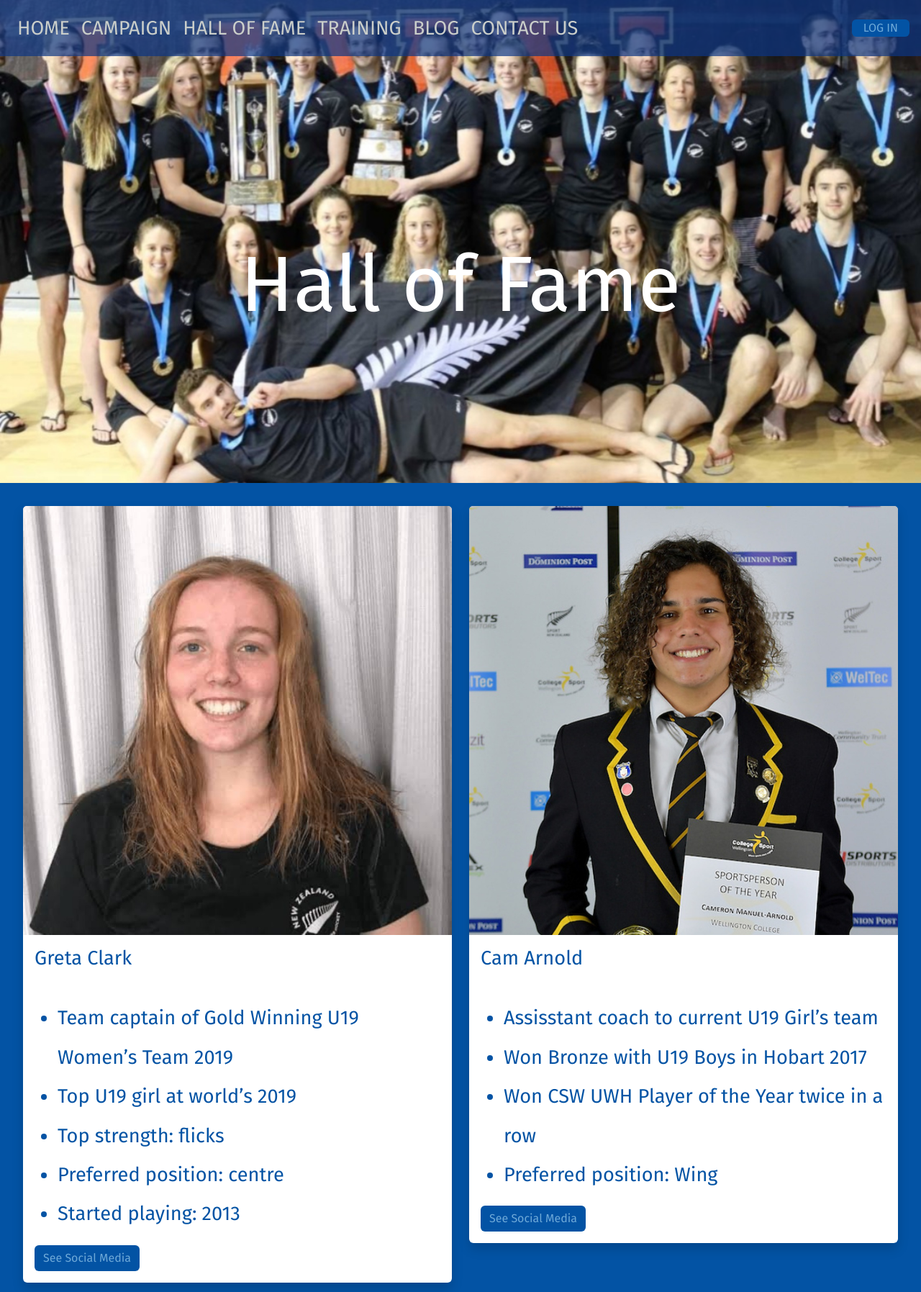
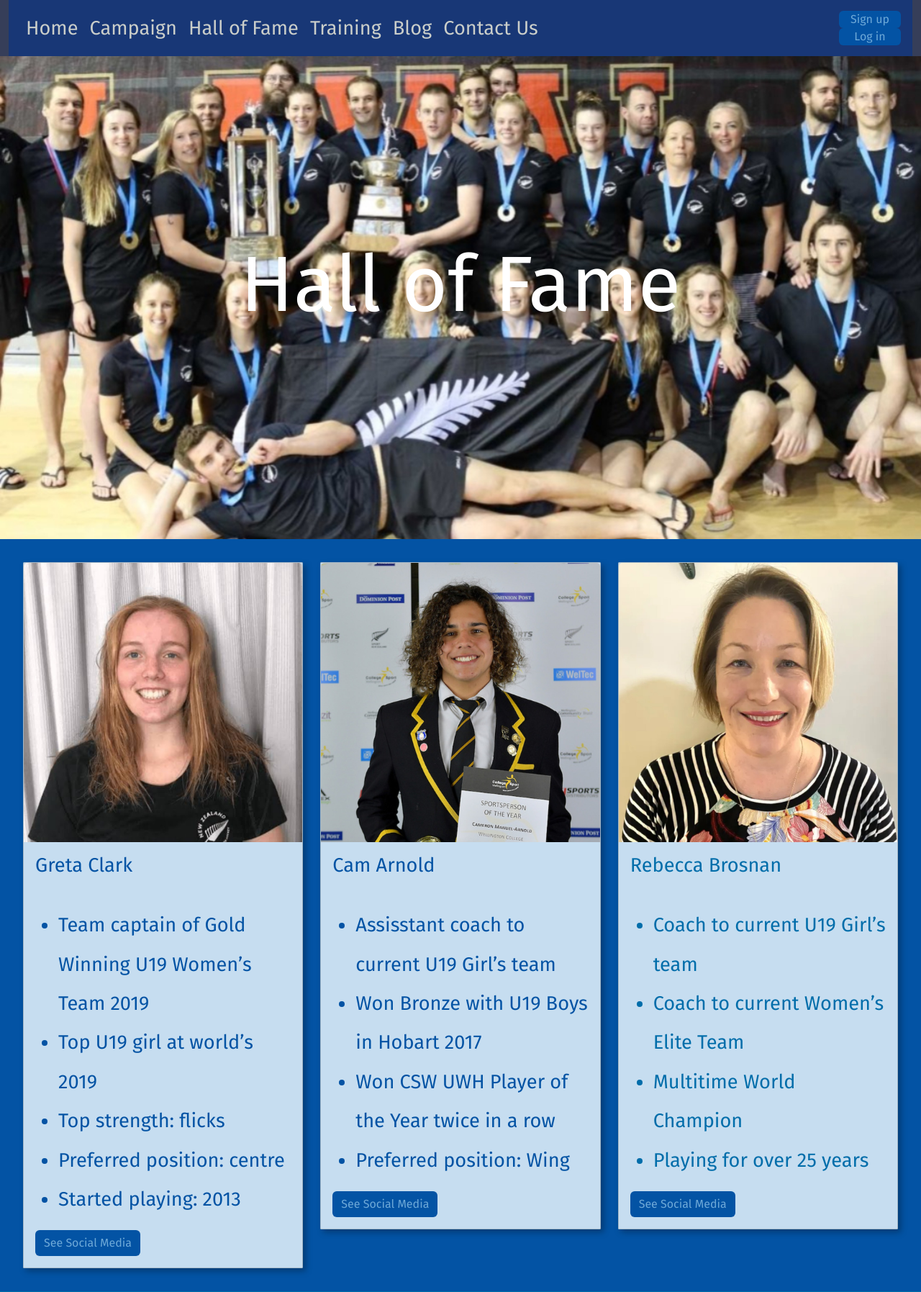
Before and after one commit to lilioconnell/u19uwhwebsite, a Flask app: page /halloffame in a window 1280 px wide. Shown: the top 1795 px of the page at 72% size. Run offline with Flask 3, Linux system fonts and the light colour scheme.

Commit message:
Updates to login capabilities

```diff
--- a/server.py
+++ b/server.py
@@ -1,9 +1,11 @@
-from flask import Flask, render_template, request, redirect, url_for
+from flask import Flask, render_template, request, redirect, url_for, session
 from db_function import run_search_query_tuples, run_commit_query
 from datetime import datetime
 
 app = Flask(__name__)
+app.secret_key = "ertyuiop"
 db_path = 'data/pasta_db.sqlite'
+
 
 @app.template_filter()
 def date(sqlite_dt):
@@ -11,17 +13,21 @@ def date(sqlite_dt):
     x = datetime.strptime(sqlite_dt, '%Y-%m-%d %H:%M:%S')
     return x.strftime('%a %d %b %y %H:%M')
 
+
 @app.route('/')
 def index():
     return render_template("index.html")
+
 
 @app.route('/campaign')
 def campaign():
     return render_template("campaign.html")
 
+
 @app.route('/halloffame')
 def halloffame():
-        return render_template("halloffame.html")
+    return render_template("halloffame.html")
+
 
 @app.route('/training')
 def training():
@@ -31,6 +37,7 @@ def training():
 @app.route('/contact')
 def contact():
     return render_template("contact.html")
+
 
 @app.route('/blog')
 def blog():
@@ -44,7 +51,8 @@ def blog():
     print(result)
     return render_template("blog.html", blog=result)
 
-@app.route('/blog_cud')
+
+@app.route('/blog_cud', methods=["GET", "POST"])
 def blog_cud():
     # collect data from the web address
     data = request.args
@@ -56,7 +64,7 @@ def blog_cud():
     # have an id and a task key
     if request.method == "GET":
         if data['task'] == 'delete':
-            sql = "delete from blog where blog_id =?"
+            sql = "delete from blog where blog_id = ?"
             values_tuple = (data['id'],)
             result = run_commit_query(sql, values_tuple, db_path)
             return redirect(url_for('blog'))
@@ -70,7 +78,8 @@ def blog_cud():
                                    id=data['id'],
                                    task=data['task'])
         elif data['task'] == 'add':
-            temp = {'title':'Test Title', 'content':'Test Content'}
+            temp = {'title': 'Test Title', 'content': 'Test Content'}
+            temp = {}
             return render_template("blog_cud.html",
                                    id=0,
                                    task=data['task'],
@@ -81,23 +90,56 @@ def blog_cud():
     elif request.method == "POST":
         # collected form information
         f = request.form
-        print(f)
+        # print(f)
         if data['task'] == 'add':
             # add the new entry to the database
             # member is fixed for now
             sql = """insert into blog(title,content,date,member_id)
-                    values(?,?,?, datetime('now', 'localtime'),2)"""
-            values_tuple = (f['title'], f['content'])
+                    values(?,?, datetime('now', 'localtime'), ?)"""
+            values_tuple = (f['title'], f['content'], session['member_id'])
             result = run_commit_query(sql, values_tuple, db_path)
             return redirect(url_for('blog'))
         elif data['task'] == 'update':
-            sql = """update blog set title=?, content=?, date=datetime('now') where blog_id=?"""
+            sql = """update blog set title=?, content=?, date=datetime('now', 'localtime') where blog_id=?"""
             values_tuple = (f['title'], f['content'], data['id'])
             result = run_commit_query(sql, values_tuple, db_path)
             return redirect(url_for('blog'))
+        else:
+            message = "unrecognized task coming from news submission"
+            return render_template('error.html', message=message)
 
-    return render_template("blog_cud.html")
 
+
+@app.route('/login', methods=["GET", "POST"])
+def login():
+    print(session)
+    error = "Your credentials are not recognised"
+    if request.method == "GET":
+        return render_template("login.html", email='mmurdoch@yahoo.com', password="temp")
+    elif request.method == "POST":
+        f = request.form
+        print(f)
+        sql = """ select name, password, authorisation, member_id from member where email = ?"""
+        values_tuple = (f['email'],)
+        result = run_search_query_tuples(sql, values_tuple, db_path, True)
+        if result:
+            result = result[0]
+            if result['password'] == f['password']:
+                # start a session
+                session['name'] = result['name']
+                session['authorisation'] = result['authorisation']
+                session['member_id'] = result['member_id']
+                return redirect(url_for('index'))
+            else:
+                return render_template("login.html", email='rbrosn@gmail.com', password="temp", error=error)
+        else:
+            return render_template("login.html", email='rbrosn@gmail.com', password="temp", error=error)
+
+
+@app.route('/logout')
+def logout():
+    session.clear()
+    return redirect(url_for('index'))
 
 
 if __name__ == "__main__":
--- a/static/styles.css
+++ b/static/styles.css
@@ -24,6 +24,13 @@ body{
         transform: translate(-50%, -50%);
         font-size: 1.7em;
         }
+
+.session{
+        font-size: 1.7em;
+    color: red;
+    background-color: white;
+        }
+
 
 .second{
         position: absolute;
@@ -100,7 +107,11 @@ label{
 }
 
 .card{
-    border: 0;
+    max-width: 500px;
+    margin: auto;
+    background-color: rgb(198,221,240);
+    border-radius: 0.1em;
+    filter: drop-shadow(0.25em 0.25em 0.25em rgba(0,0,0,0.3));
     }
 
 .card-footer{
--- a/templates/halloffame.html
+++ b/templates/halloffame.html
@@ -8,7 +8,7 @@ Hall of Fame
     <style>
         .hero{
         position: absolute;
-        text-align: centre;
+        text-align: center;
         top: 50%;
         left: 50%;
         color: rgba(200,200,200,0.75);
@@ -27,8 +27,8 @@ Hall of Fame
 
 <div class="container-fluid p-3" style="background-color: rgb(3,83,164);">
     <div class="row p-3">
-        <div class="col-md-6">
-            <div class="card rounded shadow mx-auto"  style="max-width:600px">
+        <div class="col-md-4">
+            <div class="card mx-auto">
             <img class="card-img-top" src="static/images/gretapic.jpg" alt="Picture of Greta" style="width:100%">
             <h4 class="card-title p-3" style="color: rgb(3,83,164);">Greta Clark</h4>
             <div class="card-body">
@@ -43,8 +43,8 @@ Hall of Fame
             </div>
             </div>
         </div>
-        <div class="col-md-6">
-            <div class="card rounded shadow mx-auto"  style="max-width:600px">
+        <div class="col-md-4">
+            <div class="card mx-auto">
             <img class="card-img-top" src="static/images/campic.jpg" alt="Picture of Cam" style="width:100%">
             <h4 class="card-title p-3" style="color: rgb(3,83,164);">Cam Arnold</h4>
                 <div class="card-body">
@@ -58,13 +58,8 @@ Hall of Fame
             </div>
         </div>
     </div>
-</div>
-</div>
-
-<div class="container-fluid p-3" style="background-color: rgb(0,109,170);">
-    <div class="row p-3">
-        <div class="col-md-6">
-            <div class="card rounded shadow mx-auto" style="max-width:600px">
+        <div class="col-md-4">
+            <div class="card mx-auto">
                 <img class="card-img-top" src="static/images/bexpic.jpg" alt="Picture of Bex" style="width:100%">
                 <h4 class="card-title p-3" style="color: rgb(0,109,170);">Rebecca Brosnan</h4>
                 <div class="card-body">
@@ -78,15 +73,21 @@ Hall of Fame
                 </div>
             </div>
         </div>
+</div>
+</div>
 
-        <div class="col-md-6">
-            <div class="card rounded shadow mx-auto"  style="max-width:600px">
+
+
+<div class="container-fluid p-3" style="background-color: rgb(0,109,170);">
+    <div class="row p-3">
+        <div class="col-md-4">
+            <div class="card mx-auto">
                 <img class="card-img-top" src="static/images/nickpic.jpg" alt="Picture of Nick" style="width:100%">
                 <h4 class="card-title p-3" style="color: rgb(0,109,170);">Nick Healy</h4>
                 <div class="card-body">
                     <ul style="color: rgb(0,109,170);">
                         <li> Head of Crox </li>
-                        <li>Has been to 6 world championships</li>
+                        <li>Has been to 6 worlds</li>
                         <li>Currently on Men’s Elite Team</li>
                         <li>Preferred Position: Wing</li>
                     </ul>
@@ -94,21 +95,14 @@ Hall of Fame
                 </div>
             </div>
         </div>
-    </div>
-</div>
-
-
-<div class="container-fluid p-3" style="background-color: rgb(110,169,216);">
-    <div class="row p-3">
-        <div class="col-md-6">
-            <div class="card rounded shadow mx-auto" style="max-width:600px">
+        <div class="col-md-4">
+            <div class="card mx-auto">
                 <img class="card-img-top" src="static/images/eloisepic.jpg" alt="Picture of Eloise" style="width:100%">
                 <h4 class="card-title p-3" style="color: rgb(0,109,170);">Eloise Sharpe</h4>
                 <div class="card-body">
                     <ul style="color: rgb(3,83,164);">
                         <li>Currently on Elite Women’s Team</li>
                         <li>Played U24s at 17</li>
-                        <li>Only Woman on Crox Prem Team</li>
                         <li>Preferred Position: Forward/Centre</li>
                     </ul>
                   <a href="https://www.instagram.com/acroxlife/" target="_blank" class="btn btn-primary">See Social Media</a>
@@ -116,8 +110,8 @@ Hall of Fame
             </div>
         </div>
 
-        <div class="col-md-6">
-            <div class="card rounded shadow mx-auto"  style="max-width:600px">
+        <div class="col-md-4">
+            <div class="card mx-auto">
                 <img class="card-img-top" src="static/images/clarkpic.jpg" alt="Picture of Clark" style="width:100%">
                 <h4 class="card-title p-3" style="color: rgb(0,109,170);">Clark Samuels</h4>
                 <div class="card-body">
@@ -138,9 +132,4 @@ Hall of Fame
 
 
 
-
-
-
-
-</div>
 {% endblock %}
--- a/templates/layout.html
+++ b/templates/layout.html
@@ -17,7 +17,7 @@
 <body>
 
     <div class="container-fluid">
-        <nav class="navbar navbar-expand-lg px-3 py-1 fixed-top ">
+        <nav class="navbar navbar-expand-lg px-3 py-1 ">
             <button class="navbar-toggler ms-auto" type="button" data-bs-toggle="collapse" data-bs-target="#collapsibleNavbar">
               <span class="navbar-toggler-icon"></span>
             </button>
@@ -25,28 +25,40 @@
             <div class="collapse navbar-collapse" id="collapsibleNavbar">
               <ul class="navbar-nav">
                 <li class="nav-item">
-                  <a class="nav-link" href="{{ url_for('index') }}">HOME</a>
+                  <a class="nav-link" href="{{ url_for('index') }}">Home</a>
                 </li>
                 <li class="nav-item">
-                  <a class="nav-link" href="{{ url_for('campaign') }}">CAMPAIGN</a>
+                  <a class="nav-link" href="{{ url_for('campaign') }}">Campaign</a>
                 </li>
                 <li class="nav-item">
-                  <a class="nav-link" href="{{ url_for('halloffame') }}">HALL OF FAME</a>
+                  <a class="nav-link" href="{{ url_for('halloffame') }}">Hall of Fame</a>
                 </li>
                 <li class="nav-item">
-                  <a class="nav-link" href="{{ url_for('training') }}">TRAINING</a>
+                  <a class="nav-link" href="{{ url_for('training') }}">Training</a>
                 </li>
                   <li class="nav-item">
-                  <a class="nav-link" href="{{ url_for('blog') }}">BLOG</a>
+                  <a class="nav-link" href="{{ url_for('blog') }}">Blog</a>
                 </li>
                 <li class="nav-item">
-                  <a class="nav-link" href="{{ url_for('contact') }}">CONTACT US</a>
+                  <a class="nav-link" href="{{ url_for('contact') }}">Contact Us</a>
                 </li>
               </ul>
-                <div class="ms-auto"><a class="nav-link btn btn-outline" href="">LOG IN</a>
+                <div class="ms-auto">
+                    {% if session %}
+                        <a class="nav-link btn btn-outline" href="{{ url_for('logout') }}">Log out</a>
+                    {% else %}
+                        <a class="nav-link btn btn-outline" href="{{ url_for('login') }}">Sign up</a>
+                        <a class="nav-link btn btn-outline" href="{{ url_for('login') }}">Log in</a>
+                    {% endif %}
                 </div>
             </div>
         </nav>
+
+        {% if session %}
+            <div class="session"> Name: {{ session['name'] }} <br>
+                Authorisation: {{ session['authorisation'] }} <br>
+                Member ID: {{ session['member_id'] }}</div>
+        {% endif %}
     </div>
 
 
--- a/templates/oldblog.html
+++ b/templates/oldblog.html
@@ -11,7 +11,7 @@ Old Blog
 
 {% for row in blog %}
 
-<div class="container-lg" py-sm-5 py-1">
+<div class="container-lg py-sm-5 py-1">
 <h1> Blog </h1>
 <div class="news p-4 my-4 text-end">
   <a class="btn btn-primary" href=" url_for('blog_cud', id=0, task='add') }}">Add a Post</a>
@@ -37,6 +37,8 @@ Old Blog
         </section>
     </section>
     </div>
+
+</div>
 {% endfor %}
 
 {% endblock %}
--- a/templates/training.html
+++ b/templates/training.html
@@ -185,7 +185,5 @@ Training Info
 
 
 
-</div>
-
 
 {% endblock %}
```
Also changed, not shown: data/create_db.sql (+11 -2 lines), templates/blog.html (+12 -8 lines), templates/blog_cud.html (+5 -5 lines), templates/campaign.html (+4 -4 lines), templates/login.html (added, +39 -0 lines), data/pasta_db.sqlite, static/images/clarkpic.jpg, static/images/eloisepic.jpg.
